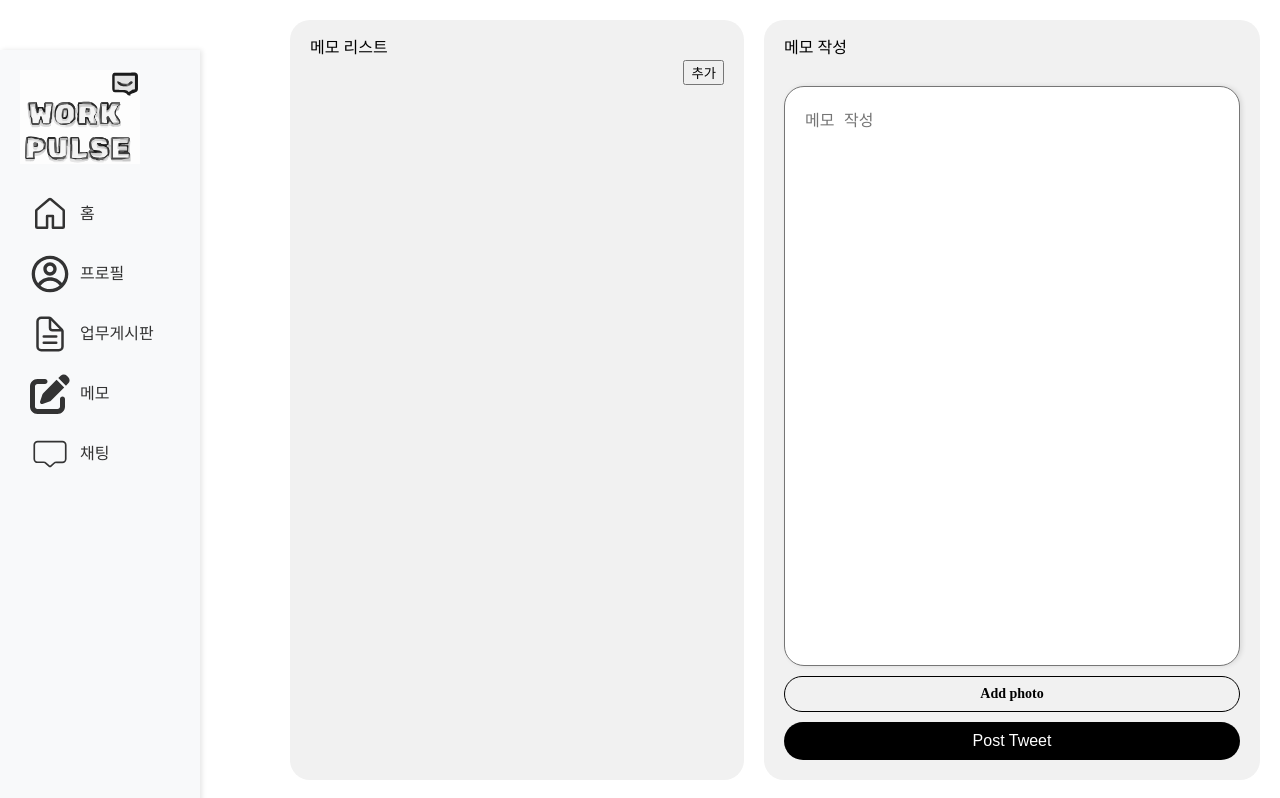
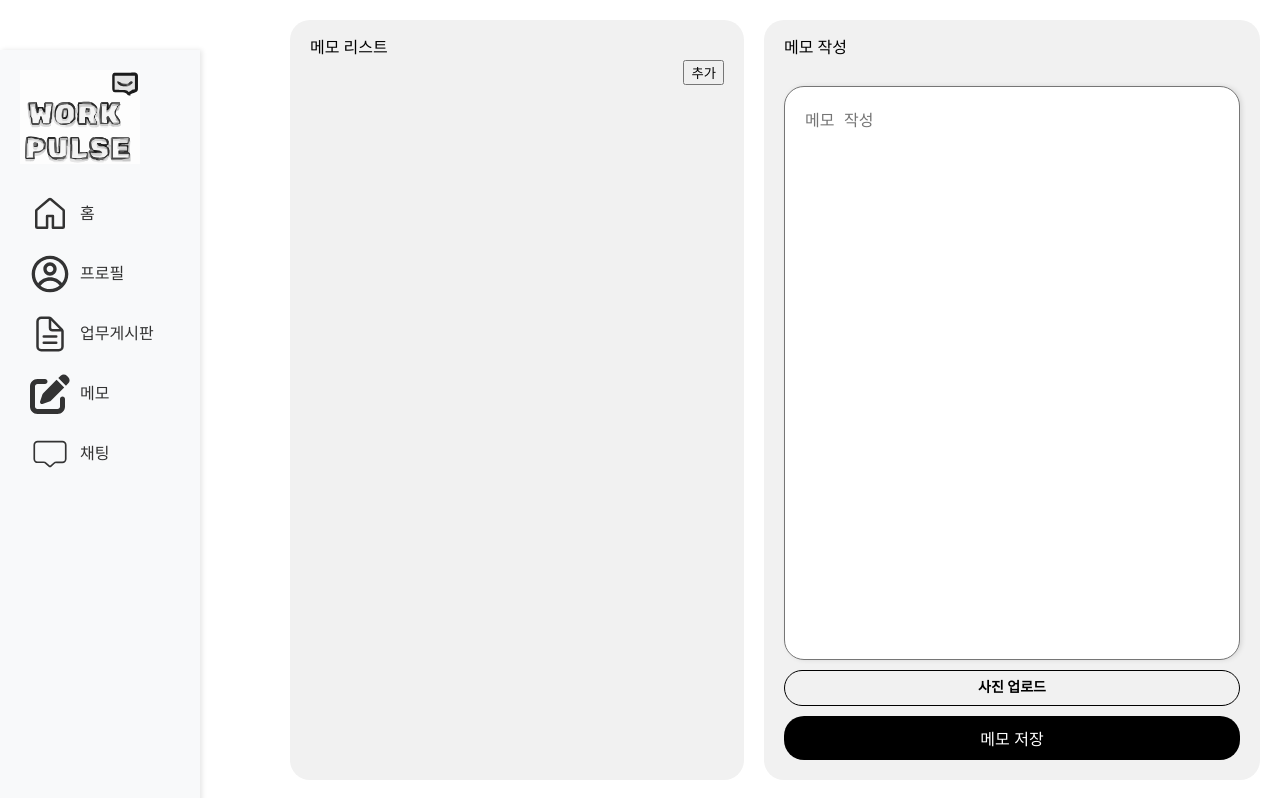
Before and after one commit to kimyiyoungg/workpulse, a React (Vite) app: page /memo in a window 1280 px wide. Built offline with nearby package versions, Linux system fonts and the light colour scheme; no server answers; the database is empty.

Commit message:
메모 수정 구현 중

```diff
--- a/src/components/memo-list.tsx
+++ b/src/components/memo-list.tsx
@@ -1,7 +1,7 @@
 import styled from "styled-components";
 import { IMemo } from "./timeline";
 import { auth, db, storage } from "../firebase";
-import { deleteDoc, doc } from "firebase/firestore";
+import { getDoc, deleteDoc, doc } from "firebase/firestore";
 import { deleteObject, ref } from "firebase/storage";
 
 const Wrapper = styled.div`
@@ -24,10 +24,10 @@ const Photo = styled.img`
     border-radius: 15px;
     `;
 
-const Username = styled.span`
-    font-weight: 600;
-    font-size:15px;
-`;
+// const Username = styled.span`
+//     font-weight: 600;
+//     font-size:15px;
+// `;
 
 const Payload = styled.p`
     margin: 10px 0px;
@@ -50,8 +50,9 @@ const MemoDeleteButton = styled.button`
 `;
 
 
-export default function MemoList({id, username, photo, memoes, userId}:IMemo){
+export default function MemoList({ id, username, photo, memoes, userId}: IMemo){
     const user = auth.currentUser;
+
     const onDeletes = async() => {
         const ok = confirm("정말 삭제할까요?");
 
@@ -68,7 +69,23 @@ export default function MemoList({id, username, photo, memoes, userId}:IMemo){
 
         }
     }
-    return <Wrapper>
+    const onViews = async() => {
+
+        console.log(db);
+        const memoView = await getDoc(doc(db, "memoes", id));
+        const memoData = memoView.data();
+        console.log(memoData);
+
+    }
+
+    // const onViews = onSnapshot(
+    //     doc(db, "memoes", id), (snapshot) => {
+    //         const memoData = snapshot.data();
+    //         console.log(memoData);
+    //     }
+    // );
+
+    return <Wrapper onClick={onViews}>
         <Column>
             <MemoDeleteButton onClick={onDeletes}>삭제</MemoDeleteButton>
             {/* <Username>{username}</Username> */}
--- a/src/components/post-memo-form.tsx
+++ b/src/components/post-memo-form.tsx
@@ -111,6 +111,7 @@ export default function postMemoForm(){
 
     }
 
+
     return (
       <Form onSubmit={onSubmit}>
         <TextArea
@@ -120,10 +121,10 @@ export default function postMemoForm(){
           onChange={onChange}
           value={memoes}
           placeholder="메모 작성"/>
-        <AttachFileButton htmlFor="file">{file?"Photo":"Add photo"}</AttachFileButton>
+        <AttachFileButton htmlFor="file">{file?"(사진 포함)":"사진 업로드"}</AttachFileButton>
         <AttachFileInput onChange={onFileChange} type="file" id="file" accept="image/*"/>
         <SubmitBtn
           type="submit"
-          value={isLoading ? "Posting..":"Post Tweet"}/>
+          value={isLoading ? "저장 중..":"메모 저장"}/>
     </Form>);
 }
--- a/src/components/timeline.tsx
+++ b/src/components/timeline.tsx
@@ -20,6 +20,7 @@ const Wrapper = styled.div`
     margin-top: 50px;
     display: flex;
     flex-direction:column;
+    cursor:pointer;
     // overflow-y:scroll;
     // scrollbar-width: none;
 `;
@@ -64,6 +65,8 @@ export default function Timeline(){
             unsubscribe && unsubscribe();
         }
     })
+
+
     // return <Wrapper>{JSON.stringify(memoes)}</Wrapper>;
     return <Wrapper>{memoes.map(memoes => <MemoList key={memoes.id}{...memoes}/>)}</Wrapper>;
 }
--- a/src/routes/memo.tsx
+++ b/src/routes/memo.tsx
@@ -23,7 +23,6 @@ const LeftPanel = styled.div`
   height: calc(100vh - 40px); /* 화면 전체 높이를 채우기 */
   overflow-y: auto;  /* 스크롤 가능 */
   scrollbar-width: none;
-  // width: 30%;
   position: relative;
 `;
 
```
Also changed, not shown: src/components/memo-contents.tsx (added).
